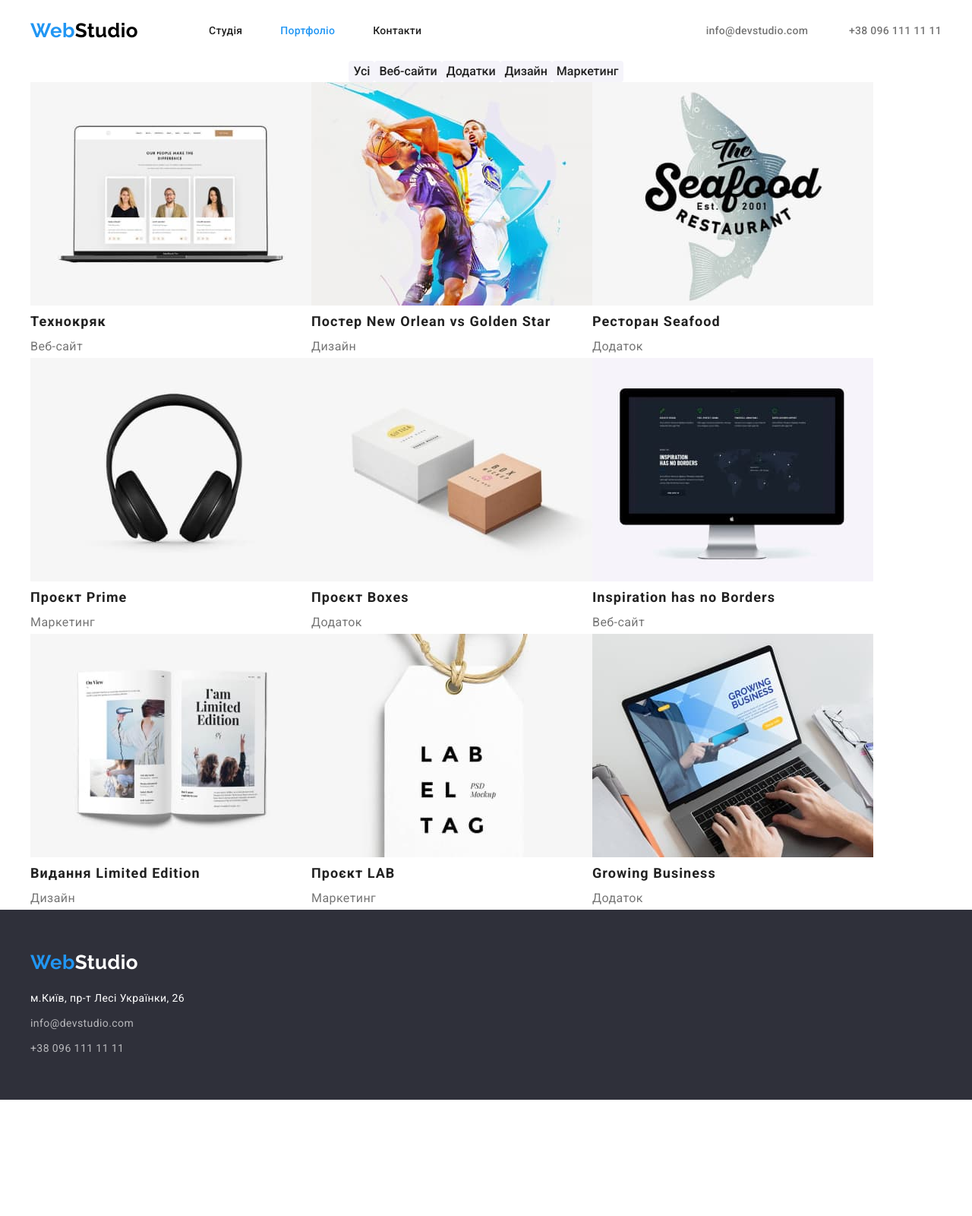
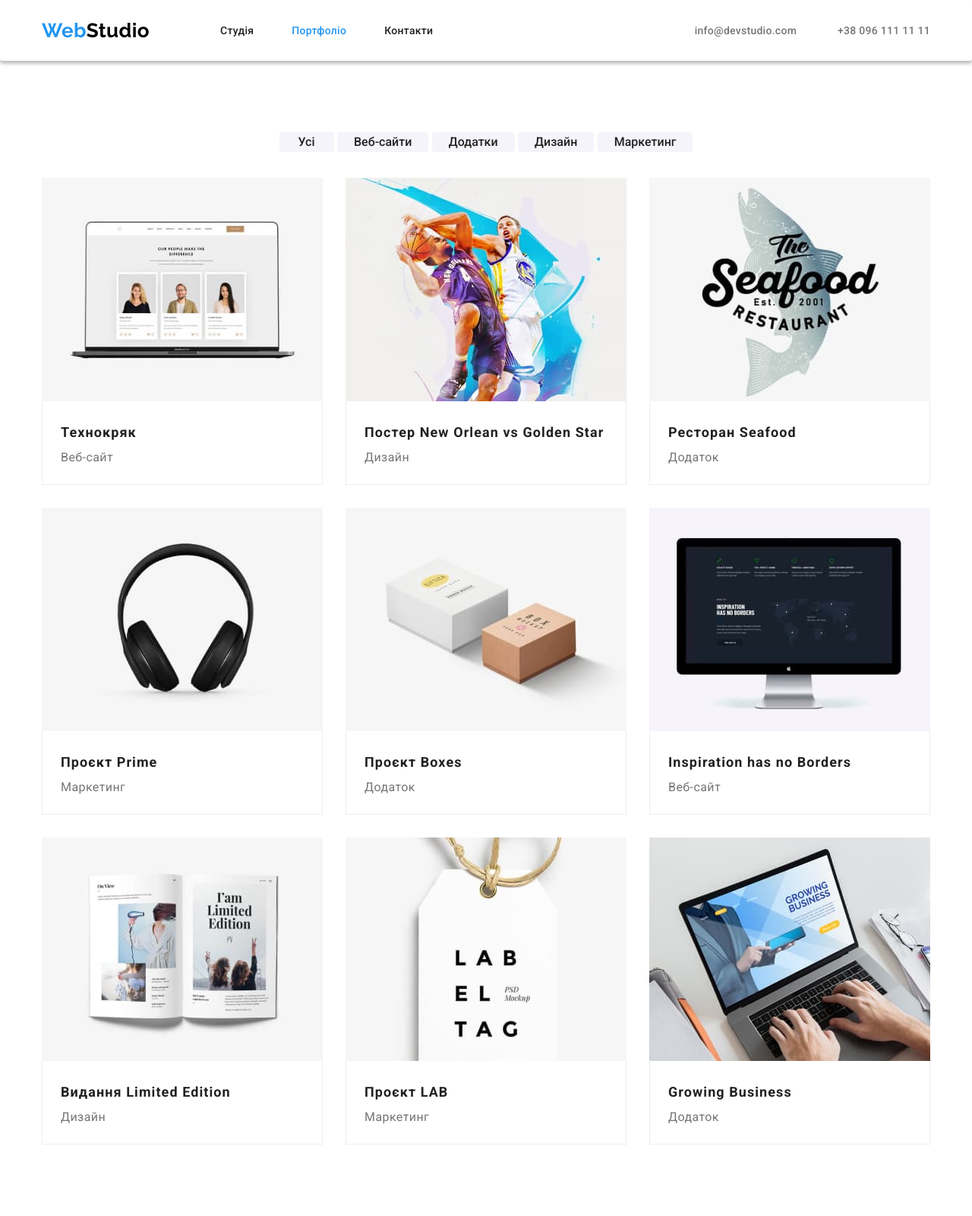
Before and after one commit to Fredduke1983/goit-markup-hw-03, a plain HTML site: page portfolio.html in a window 1280 px wide. Shown: the top 1600 px of the page at 76% size. Before the commit the page ends 1447 px from the top, so only its background shows below. Drawn offline with Linux system fonts and the light colour scheme.

Commit message:
ready portfolio

```diff
--- a/css/style.css
+++ b/css/style.css
@@ -19,7 +19,7 @@
   border: 0;
   padding: 0;
   clip: rect(0 0 0 0);
-  /* clip-path: inset(50%); */
+  clip-path: inset(50%);
   margin: -1px;
 }
 
@@ -52,7 +52,7 @@ a {
 }
 
 .container {
-  width: 1200px;
+  width: 1170px;
   margin: 0 auto;
 }
 
@@ -63,11 +63,16 @@ a {
 
 /* ------HEADER------ */
 
+.header {
+  border-radius: 4px;
+  border-color: #ffffff00;
+  box-shadow: 0px 4px 4px #00000040;
+}
+
 .header .container {
   display: flex;
   align-items: center;
   justify-content: space-between;
-  height: 80px;
 }
 
 .header-left {
@@ -91,6 +96,8 @@ a {
 
 .navigation {
   margin-left: 93px;
+  margin-top: 32px;
+  margin-bottom: 31px;
 }
 
 .navigation-list {
@@ -126,10 +133,6 @@ a {
   color: var(--second-text-color);
 }
 
-.header-contacts {
-  margin-left: 344px;
-}
-
 .header-contacts a + a {
   margin-left: 50px;
 }
@@ -145,7 +148,6 @@ a {
   flex-wrap: wrap;
   justify-content: center;
   align-items: center;
-  height: 600px;
 }
 
 .title-main {
@@ -157,10 +159,12 @@ a {
   line-height: 1.36;
   letter-spacing: 0.06em;
   text-transform: uppercase;
+  margin-top: 200px;
   margin-bottom: 30px;
 }
 
 .button-main {
+  margin-bottom: 200px;
   width: 216px;
   height: 50px;
   background-color: var(--accent-color);
@@ -208,7 +212,7 @@ a {
 /* -----WHAT WE DO----- */
 
 .what-we-do {
-  /* padding-bottom: 94px; */
+  padding-bottom: 94px;
 }
 
 .what-we-do-title {
@@ -236,7 +240,7 @@ a {
   padding-bottom: 94px;
 }
 
-.team h2 {
+.team-title {
   text-align: center;
   padding-top: 94px;
   padding-bottom: 50px;
@@ -247,15 +251,11 @@ a {
 
 .team-list {
   display: flex;
-}
-
-.team-list li + li {
-  margin-left: 30px;
+  justify-content: space-between;
 }
 
 .team-item {
   width: 270px;
-  height: 368px;
   border-radius: 0px 0px 5px 5px;
   box-shadow: 0px 1px 3px rgba(0, 0, 0, 12%);
   box-shadow: 0px 1px 1px rgba(0, 0, 0, 14%);
@@ -270,7 +270,7 @@ a {
   border-radius: 0 0 4px 4px;
 }
 
-.card-description h3 {
+.team-name {
   padding-top: 30px;
   font-weight: 500;
   font-size: 16px;
@@ -278,7 +278,7 @@ a {
   color: var(--main-text-color);
 }
 
-.card-description p {
+.team-description {
   padding-bottom: 30px;
   font-size: 16px;
   line-height: 1.19;
@@ -296,25 +296,28 @@ a {
   display: flex;
   flex-direction: column;
   justify-content: center;
-  height: 250px;
   color: var(--slave-text-color);
 }
 
 .logo.footer-logo {
   color: var(--slave-text-color);
+  margin-top: 60px;
 }
+
 .footer-contacts {
   color: #ffffffa7;
 }
+
 .footer-contacts:hover,
 .footer-contacts:focus,
-.address:hover,
-.address:focus {
+.footer-address-link:hover,
+.footer-address-link:focus {
   color: var(--accent-color);
 }
 
 .footer-address {
   margin-top: 20px;
+  margin-bottom: 60px;
   line-height: 1.71;
   font-style: normal;
   font-size: 14px;
@@ -336,10 +339,16 @@ a {
   display: flex;
   flex-direction: column;
   align-items: center;
+  padding: 94px 0;
 }
+
 .web-filter {
   display: flex;
+  justify-content: space-between;
+  width: 545px;
+  margin-bottom: 4px;
 }
+
 .filter-button {
   font-family: inherit;
   color: var(--main-text-color);
@@ -350,6 +359,11 @@ a {
   font-size: 16px;
   line-height: 1.62;
   cursor: pointer;
+  padding: 0 22px;
+}
+
+.filter-button.all {
+  padding: 0 25px;
 }
 
 .filter-button:hover,
@@ -358,18 +372,38 @@ a {
   color: var(--slave-text-color);
   box-shadow: 0px 4px 4px #00000040;
 }
+
 .works-title {
   font-weight: 700;
   font-size: 18px;
   line-height: 2;
   letter-spacing: 0.06em;
+  margin-left: 24px;
+  margin-top: 20px;
 }
+
 .works-description {
   font-size: 16px;
   line-height: 1.87;
   color: var(--second-text-color);
+  margin-left: 24px;
+  margin-bottom: 20px;
 }
+
 .works {
   display: flex;
   flex-wrap: wrap;
+  justify-content: space-between;
 }
+
+.portfolio-card {
+  width: 370px;
+  background: #ffffff;
+  border: 1px solid #eeeeee;
+  margin-top: 30px;
+}
+
+.portfolio-card img {
+  margin-top: -1px;
+  margin-left: -1px;
+}
--- a/portfolio.html
+++ b/portfolio.html
@@ -11,6 +11,7 @@
       href="https://fonts.googleapis.com/css2?family=Raleway:wght@700&family=Roboto:wght@400;500;700;900&display=swap"
       rel="stylesheet"
     />
+    <link rel="stylesheet" href="./css/normalize-style.css" />
     <link rel="stylesheet" href="./css/style.css" />
   </head>
   <body>
@@ -46,54 +47,54 @@
         <div class="our-portfolio">
           <h1 class="visually-hidden">Our Portfolio</h1>
           <ul class="web-filter">
-            <li><button type="button" class="filter-button">Усі</button></li>
+            <li><button type="button" class="filter-button all">Усі</button></li>
             <li><button type="button" class="filter-button">Веб-сайти</button></li>
             <li><button type="button" class="filter-button">Додатки</button></li>
             <li><button type="button" class="filter-button">Дизайн</button></li>
             <li><button type="button" class="filter-button">Маркетинг</button></li>
           </ul>
           <ul class="works">
-            <li>
+            <li class="portfolio-card">
               <img src="./images/techno.jpg" alt="Технокряк" width="370" />
               <h3 class="works-title">Технокряк</h3>
               <p class="works-description">Веб-сайт</p>
             </li>
-            <li>
+            <li class="portfolio-card">
               <img src="./images/poster_golden_star.jpg" alt="Постер" width="370" />
               <h3 class="works-title">Постер New Orlean vs Golden Star</h3>
               <p class="works-description">Дизайн</p>
             </li>
-            <li>
+            <li class="portfolio-card">
               <img src="./images/restaurant.jpg" alt="Ресторан" width="370" />
               <h3 class="works-title">Ресторан Seafood</h3>
               <p class="works-description">Додаток</p>
             </li>
-            <li>
+            <li class="portfolio-card">
               <img src="./images/project_prime.jpg" alt="Проєкт Prime" width="370" />
               <h3 class="works-title">Проєкт Prime</h3>
               <p class="works-description">Маркетинг</p>
             </li>
-            <li>
+            <li class="portfolio-card">
               <img src="./images/project_boxes.jpg" alt="Проєкт Boxes" width="370" />
               <h3 class="works-title">Проєкт Boxes</h3>
               <p class="works-description">Додаток</p>
             </li>
-            <li>
+            <li class="portfolio-card">
               <img src="./images/inspiration.jpg" alt="Inspiration" width="370" />
               <h3 class="works-title">Inspiration has no Borders</h3>
               <p class="works-description">Веб-сайт</p>
             </li>
-            <li>
+            <li class="portfolio-card">
               <img src="./images/limited_edition.jpg" alt="Видання" width="370" />
               <h3 class="works-title">Видання Limited Edition</h3>
               <p class="works-description">Дизайн</p>
             </li>
-            <li>
+            <li class="portfolio-card">
               <img src="./images/project_lab.jpg" alt="Проєкт LAB" width="370" />
               <h3 class="works-title">Проєкт LAB</h3>
               <p class="works-description">Маркетинг</p>
             </li>
-            <li>
+            <li class="portfolio-card">
               <img src="./images/growing_busines.jpg" alt="Growing Business" width="370" />
               <h3 class="works-title">Growing Business</h3>
               <p class="works-description">Додаток</p>
```
Also changed, not shown: index.html (+11 -10 lines).
